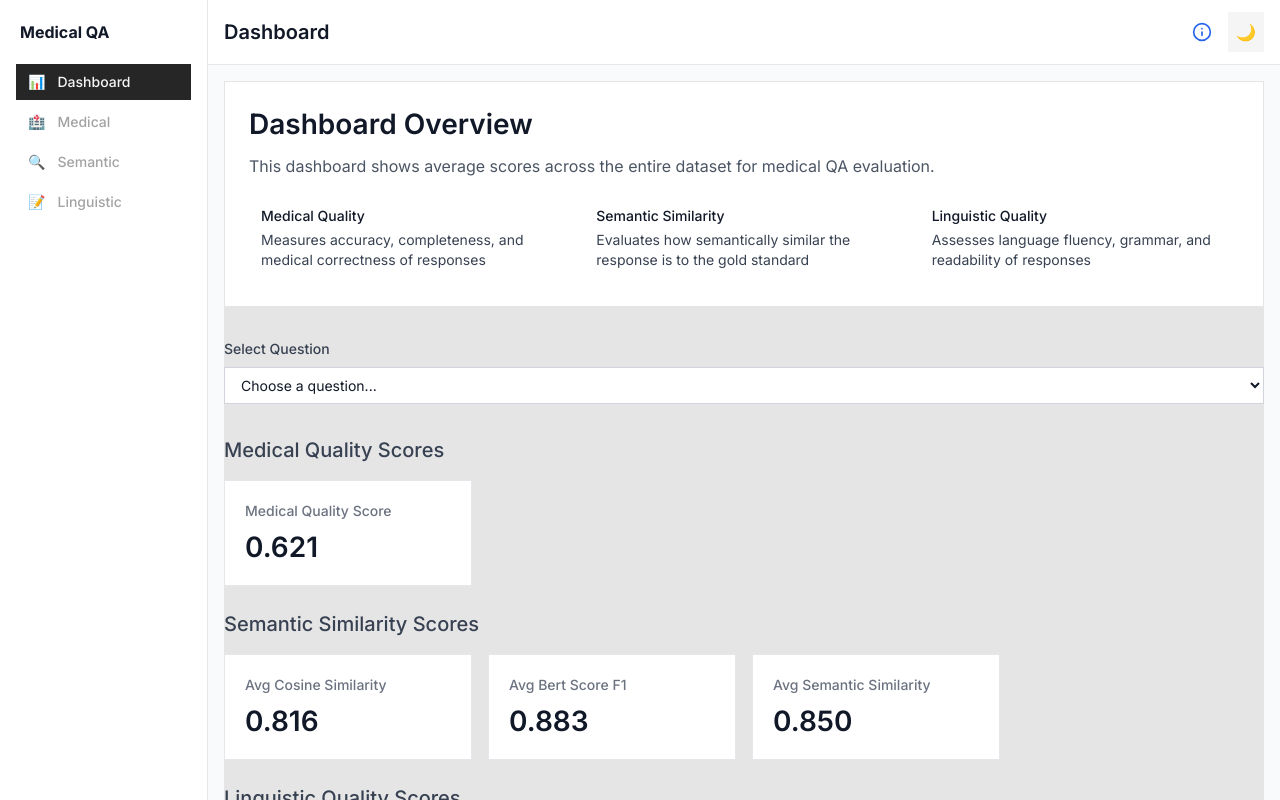
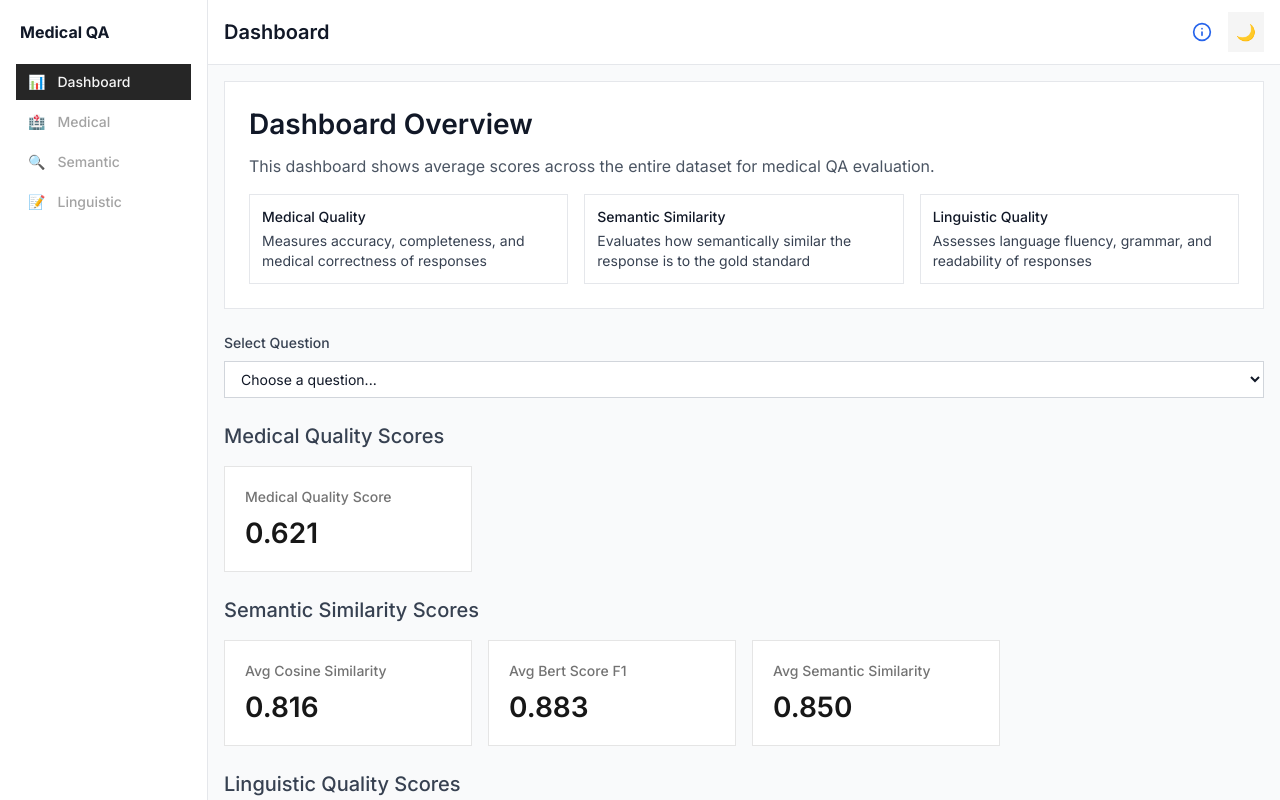
Before and after one commit to Varunrnair/medical-eval, a Next.js app in the folder frontend/: page /dashboard in a window 1280 px wide. Built offline with nearby package versions, Linux system fonts and the light colour scheme.

Commit message:
fixed issues

```diff
--- a/frontend/src/app/dashboard/page.tsx
+++ b/frontend/src/app/dashboard/page.tsx
@@ -67,26 +67,26 @@ export default function DashboardPage() {
   }
 
   return (
-    <div className="space-y-8 bg-neutral-200 dark:bg-neutral-900 min-h-screen">
-      <div className="bg-white dark:bg-neutral-800 rounded-lg border border-neutral-200 dark:border-neutral-800 p-6">
+    <div className="space-y-6 min-h-screen">
+      <div className="bg-white dark:bg-neutral-800 rounded-lg border border-gray-200 dark:border-neutral-700 p-6">
         <h1 className="text-base md:text-2xl font-semibold text-gray-900 dark:text-white mb-3">Dashboard Overview</h1>
         <p className="text-gray-600 dark:text-gray-400 mb-4">
           This dashboard shows average scores across the entire dataset for medical QA evaluation.
         </p>
         <div className="grid grid-cols-1 md:grid-cols-3 gap-4 text-sm">
-          <div className="bg-white dark:bg-neutral-800 p-3 rounded-md">
+          <div className="bg-white dark:bg-neutral-800 p-3 rounded-md border border-gray-200 dark:border-neutral-700">
             <h3 className="font-medium text-gray-900 dark:text-gray-200 mb-1">Medical Quality</h3>
             <p className="text-gray-700 dark:text-gray-400">
               Measures accuracy, completeness, and medical correctness of responses
             </p>
           </div>
-          <div className="bg-white dark:bg-neutral-800 p-3 rounded-md">
+          <div className="bg-white dark:bg-neutral-800 p-3 rounded-md border border-gray-200 dark:border-neutral-700">
             <h3 className="font-medium text-gray-900 dark:text-gray-200 mb-1">Semantic Similarity</h3>
             <p className="text-gray-700 dark:text-gray-400">
               Evaluates how semantically similar the response is to the gold standard
             </p>
           </div>
-          <div className="bg-white dark:bg-neutral-800 p-3 rounded-md">
+          <div className="bg-white dark:bg-neutral-800 p-3 rounded-md border border-gray-200 dark:border-neutral-700">
             <h3 className="font-medium text-gray-900 dark:text-gray-200 mb-1">Linguistic Quality</h3>
             <p className="text-gray-700 dark:text-gray-400">
               Assesses language fluency, grammar, and readability of responses
@@ -115,7 +115,7 @@ export default function DashboardPage() {
       </div>
 
       {selectedData && (
-        <div className="bg-white dark:bg-neutral-800 rounded-lg border border-neutral-200 dark:border-neutral-800 p-6">
+        <div className="bg-white dark:bg-neutral-800 rounded-lg border border-gray-200 dark:border-neutral-700 p-6">
           <h2 className="text-base md:text-xl font-semibold text-gray-900 dark:text-white mb-2">Selected Question Final Score</h2>
           <p className="text-2xl md:text-4xl font-bold text-blue-600 dark:text-blue-400">
             {(
--- a/frontend/src/components/charts/chart-container.tsx
+++ b/frontend/src/components/charts/chart-container.tsx
@@ -20,8 +20,8 @@ export default function ChartContainer({
   className = "",
 }: ChartContainerProps) {
   return (
-    <div className={`bg-neutral-800 rounded-lg border border-neutral-700 p-6 ${className}`}>
-      <h3 className="text-base md:text-lg font-semibold text-gray-200 mb-4">{title}</h3>
+    <div className={`bg-neutral-100 dark:bg-neutral-800 rounded-lg border border-neutral-200 dark:border-neutral-700 p-6 ${className}`}>
+      <h3 className="text-base md:text-lg font-semibold text-neutral-900 dark:text-neutral-100 mb-4">{title}</h3>
 
       {loading && (
         <div className="flex justify-center items-center h-64">
--- a/frontend/src/components/charts/metrics-cards.tsx
+++ b/frontend/src/components/charts/metrics-cards.tsx
@@ -23,11 +23,11 @@ export default function MetricsCards({ metrics }: MetricsCardsProps) {
       {metrics.map((metric, index) => (
         <div
           key={index}
-          className="bg-white dark:bg-neutral-800 rounded-lg border border-gray-200 dark:border-neutral-700 p-3 md:p-5"
+          className="bg-white dark:bg-neutral-800 rounded-lg border border-neutral-200 dark:border-neutral-700 p-3 md:p-5"
         >
-          <h3 className="text-xs md:text-sm font-medium text-gray-500 dark:text-gray-400 mb-1 md:mb-2">{metric.title}</h3>
+          <h3 className="text-xs md:text-sm font-medium text-neutral-500 dark:text-neutral-400 mb-1 md:mb-2">{metric.title}</h3>
           <div className="flex items-baseline">
-            <p className="text-base md:text-2xl font-semibold text-gray-900 dark:text-gray-100">
+            <p className="text-base md:text-2xl font-semibold text-neutral-900 dark:text-neutral-100">
               {formatValue(metric.value, metric.format)}
             </p>
           </div>
```
